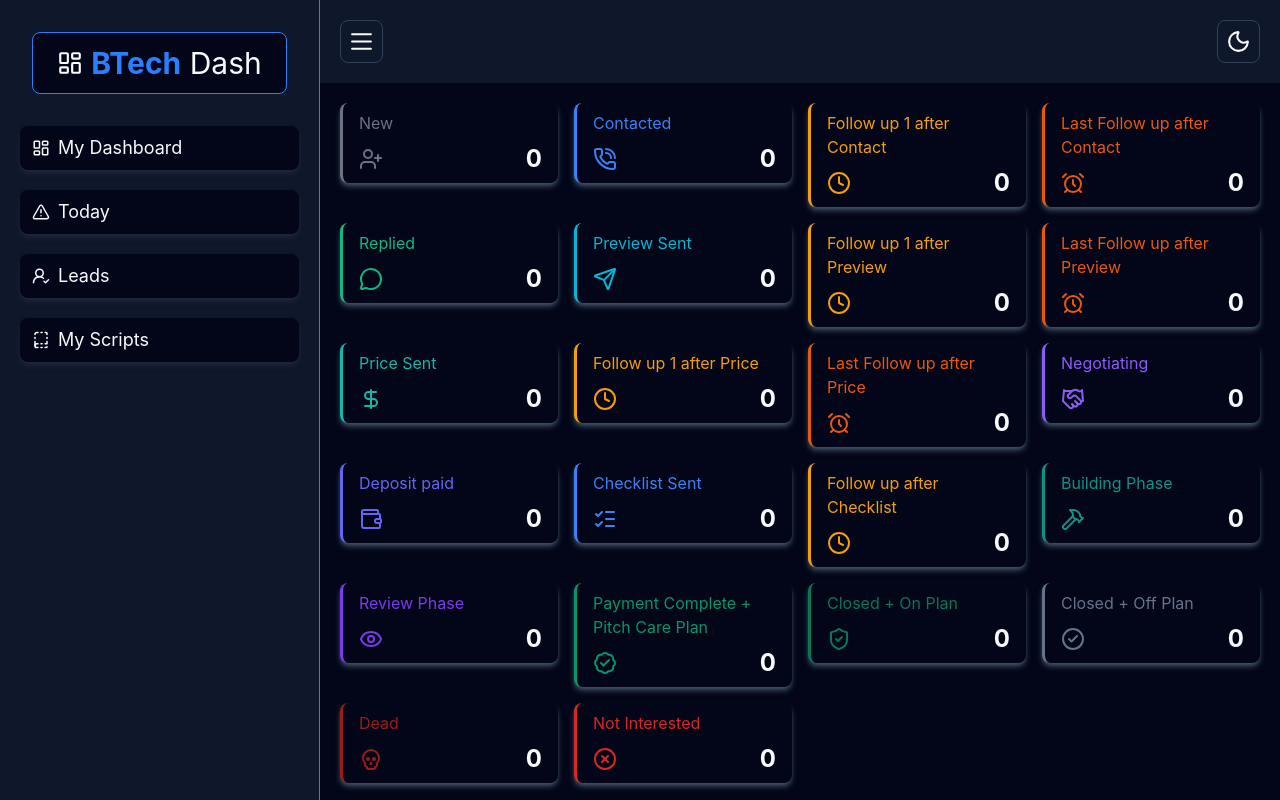
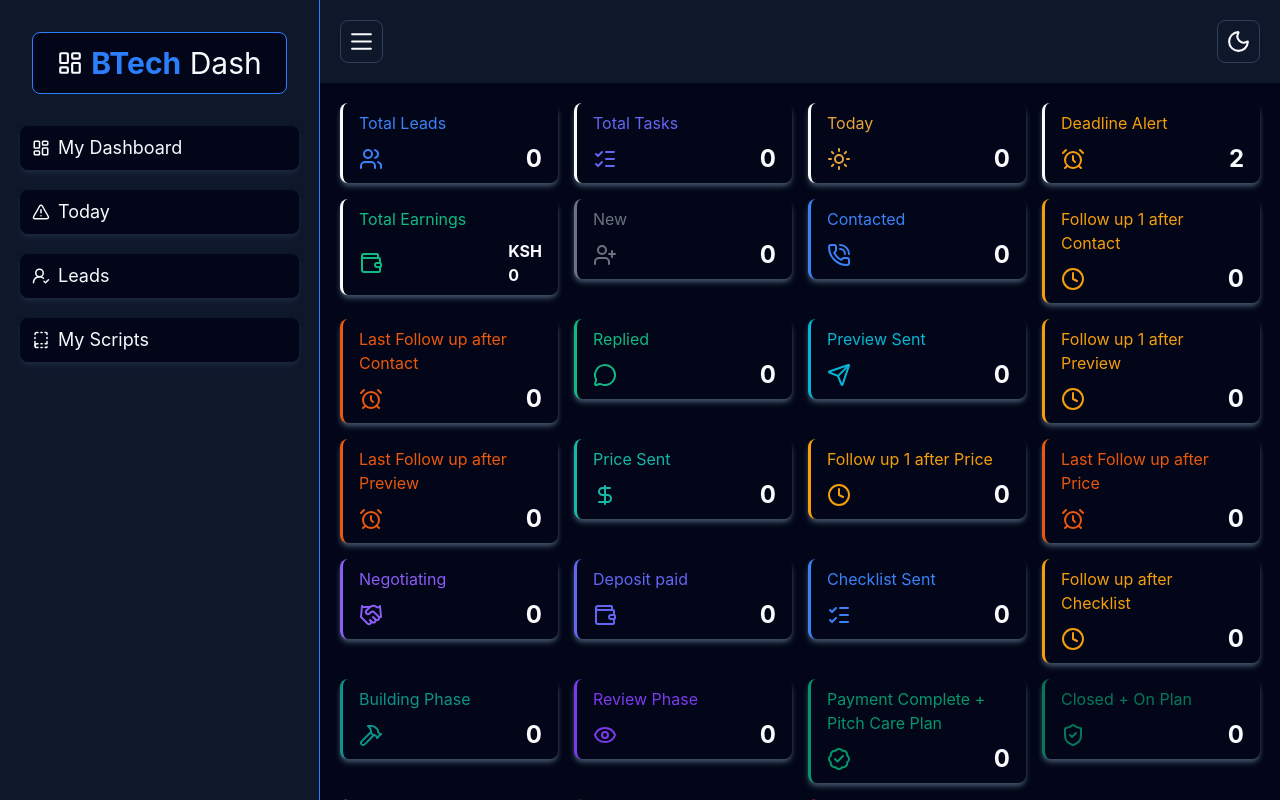
Before and after one commit to Brian9975/BTech-Dashboard, a React (Vite) app: page /mydash in a window 1280 px wide. Built offline with nearby package versions, Linux system fonts and the light colour scheme.

Commit message:
Added total leads & tasks, Today, Deadline Alert and Total Earnings stat card and their counts except for deadline alert, also included icons for no leads to follow up with message as well as for tasks in the dashboard

```diff
--- a/src/hooks/useStatCount.ts
+++ b/src/hooks/useStatCount.ts
@@ -1,7 +1,10 @@
 import { useLead } from "../context/LeadContext";
+import { useTask } from "../context/TaskContext";
 
 export default function useStatCount() {
-  const { leads } = useLead();
+  const { leads, flaggedLeads } = useLead();
+  const {tasks} = useTask()
+
   const newCount = leads.filter((l) => l.stage === "New").length;
   const contactedCount = leads.filter((l) => l.stage === "Contacted").length;
   const f1AfterContactCount = leads.filter(
@@ -52,8 +55,17 @@ export default function useStatCount() {
   const noInterestCount = leads.filter(
     (l) => l.stage === "Not Interested",
   ).length;
-
+const totalLeadsCount = leads.length
+const totalTasksCount = tasks.length
+const todayCount = flaggedLeads.length
+const totalEarningsCount = leads.reduce((total, lead) => {
+return lead.earningsFromLead + total
+}, 0)
   return {
+    totalEarningsCount,
+    todayCount,
+    totalTasksCount,
+    totalLeadsCount,
     newCount,
     contactedCount,
     reviewCount,
--- a/src/pages/MyDash.tsx
+++ b/src/pages/MyDash.tsx
@@ -1,4 +1,18 @@
-import { CheckCircle2, CheckCircleIcon, DeleteIcon, Edit, MoveRight, Plus } from "lucide-react";
+import {
+  AlarmClock,
+  CheckCircle2,
+  CheckCircleIcon,
+  ClipboardList,
+  Coffee,
+  DeleteIcon,
+  Edit,
+  ListChecks,
+  MoveRight,
+  Plus,
+  Sun,
+  Users,
+  Wallet,
+} from "lucide-react";
 import { useLead } from "../context/LeadContext";
 import { Link, useNavigate } from "react-router-dom";
 import { leadStage } from "../LeadStage";
@@ -15,8 +29,14 @@ import AddTaskForm from "../components/AddTaskForm";
 export default function MyDash() {
   const navigate = useNavigate();
   const { tasks, taskLoading } = useTask();
-  const { addTask, setDeadline, setTaskText, deadline, taskText, showAddToast } =
-    useAddTask();
+  const {
+    addTask,
+    setDeadline,
+    setTaskText,
+    deadline,
+    taskText,
+    showAddToast,
+  } = useAddTask();
   const {
     editTask,
     setTaskToUpdate,
@@ -53,9 +73,14 @@ export default function MyDash() {
     negotiatingCount,
     repliedCount,
     previewCount,
+    totalEarningsCount,
+    todayCount,
+    totalTasksCount,
+    totalLeadsCount,
   } = useStatCount();
-  const { deleteTask, taskToDelete, setTaskToDelete, showDelToast } = useDeleteTask();
-  const {completeTask} = useCompleteTask()
+  const { deleteTask, taskToDelete, setTaskToDelete, showDelToast } =
+    useDeleteTask();
+  const { completeTask } = useCompleteTask();
   const taskToUpdateObject = tasks.find((t) => t.id === taskToUpdate);
 
   useEffect(() => {
@@ -69,6 +94,49 @@ export default function MyDash() {
     <div>
       {/* Stats */}
       <div className="grid grid-cols-4 items-start gap-4">
+        <div className="bg-slate-950 cursor-pointer hover:scale-105 transition-all shadow-md shadow-slate-600 border-l-3 rounded-lg  py-2 px-4 flex flex-col justify-between gap-2">
+          <p style={{ color: "#3B82F6" }}>Total Leads</p>
+          <div className="flex justify-between items-center">
+            {/* <s.icon color={s.color} /> */}
+            <Users color={"#3B82F6"} />
+            <span className="text-2xl font-bold">{totalLeadsCount}</span>
+          </div>
+        </div>
+        <div className="bg-slate-950 cursor-pointer hover:scale-105 transition-all shadow-md shadow-slate-600 border-l-3 rounded-lg  py-2 px-4 flex flex-col justify-between gap-2">
+          <p style={{ color: "#6366F1" }}>Total Tasks</p>
+          <div className="flex justify-between items-center">
+            {/* <s.icon color={s.color} /> */}
+            <ListChecks color={"#6366F1"} />
+            <span className="text-2xl font-bold">{totalTasksCount}</span>
+          </div>
+        </div>
+        <div className="bg-slate-950 cursor-pointer hover:scale-105 transition-all shadow-md shadow-slate-600 border-l-3 rounded-lg  py-2 px-4 flex flex-col justify-between gap-2">
+          <p style={{ color: "#E8A33D" }}>Today</p>
+          <div className="flex justify-between items-center">
+            {/* <s.icon color={s.color} /> */}
+            <Sun color="#E8A33D" />
+            <span className="text-2xl font-bold">{todayCount}</span>
+          </div>
+        </div>
+        <div className="bg-slate-950 cursor-pointer hover:scale-105 transition-all shadow-md shadow-slate-600 border-l-3 rounded-lg  py-2 px-4 flex flex-col justify-between gap-2">
+          <p style={{ color: "#F59E0B" }}>Deadline Alert</p>
+          <div className="flex justify-between items-center">
+            {/* <s.icon color={s.color} /> */}
+            <AlarmClock color="#F59E0B" />
+            <span className="text-2xl font-bold">2</span>
+          </div>
+        </div>
+        <div className="bg-slate-950 cursor-pointer hover:scale-105 transition-all shadow-md shadow-slate-600 border-l-3 rounded-lg  py-2 px-4 flex flex-col justify-between gap-2">
+          <p style={{ color: "#10B981" }}>Total Earnings</p>
+          <div className="flex justify-between items-center">
+            {/* <s.icon color={s.color} /> */}
+            <Wallet color="#10B981" />
+            <span className=" flex flex-col  font-bold ">
+              <span>KSH </span>
+              {totalEarningsCount}
+            </span>
+          </div>
+        </div>
         {leadStage.map((s) => (
           <div
             onClick={() => navigate(`/stage/${s.name}`)}
@@ -140,10 +208,24 @@ export default function MyDash() {
       <div className="flex  items-center gap-15  py-10">
         <div className="p-5">
           <h1 className="text-xl pb-3 font-bold ">Today</h1>
-          <div className={`h-35 border p-3 rounded-lg border-slate-600  overflow-y-auto`}>
-
-            {isLoading ? <div><h1>Loading...</h1></div> : flaggedLeads.length === 0 ? <div ><div><p  className="pt-10 font-bold text-lg text-green-600 tracking-wide">No Leads to work on today!</p></div></div> : flaggedLeads.map(({lead}) =>
-
+          <div
+            className={`h-35 border p-3 rounded-lg border-slate-600  overflow-y-auto`}
+          >
+            {isLoading ? (
+              <div>
+                <h1>Loading...</h1>
+              </div>
+            ) : flaggedLeads.length === 0 ? (
+              <div>
+                <div>
+                  <p className="pt-8 gap-2 font-bold text-lg text-[#10B981] tracking-wide flex flex-col items-center">
+                    <Coffee size={30} color="#10B981" />
+                    <span>No Leads to work on today!</span>
+                  </p>
+                </div>
+              </div>
+            ) : (
+              flaggedLeads.map(({ lead }) => (
                 <div key={lead.id}>
                   <p className="flex gap-15 items-center">
                     <span className="text-lg">{lead.name}</span>{" "}
@@ -155,7 +237,7 @@ export default function MyDash() {
                     </Link>
                   </p>
                 </div>
-
+              ))
             )}
           </div>
 
@@ -169,6 +251,7 @@ export default function MyDash() {
           </div>
         </div>
 
+        {/* Task feature */}
         <div className="bg-slate-900 relative h-70 overflow-y-auto flex-1 rounded-lg">
           <div className="sticky p-3 top-0 backdrop-blur-xl">
             <div className="flex justify-end ">
@@ -183,9 +266,24 @@ export default function MyDash() {
             <h1 className="text-xl font-bold  text-blue-600">Your Tasks</h1>
           </div>
           <ul className="flex p-5 text-center flex-col gap-5">
-            {taskLoading ? <div><p>Loading...</p></div> : tasks.length === 0 ? <div ><p className="text-lg font-bold tracking-wide">No tasks Added at the moment!</p></div> : tasks.map((t) => (
+            {taskLoading ? (
+              <div>
+                <p>Loading...</p>
+              </div>
+            ) : tasks.length === 0 ? (
+              <div>
+                <p className="text-lg font-bold tracking-wide text-[#9CA3AF] flex flex-col items-center gap-2">
+                  <ClipboardList size={30} color="#9CA3AF" />
+                  <span>No tasks Added at the moment!</span>
+                </p>
+              </div>
+            ) : (
+              tasks.map((t) => (
                 <div key={t.id} className="bg-slate-950 p-2 rounded-lg">
-                <li onClick={() => completeTask(t.id)} className={`flex gap-2 ${t.isCompleted && "text-slate-600 line-through"}  cursor-pointer  hover:scale-95 transition-all items-start text-lg`}>
+                  <li
+                    onClick={() => completeTask(t.id)}
+                    className={`flex gap-2 ${t.isCompleted && "text-slate-600 line-through"}  cursor-pointer  hover:scale-95 transition-all items-start text-lg`}
+                  >
                     <CheckCircle2 className="hidden md:block" size={25} />{" "}
                     <CheckCircle2 className="md:hidden" size={30} />
                     <span>{t.task}</span>{" "}
@@ -214,7 +312,8 @@ export default function MyDash() {
                     </button>
                   </span>
                 </div>
-            ))}
+              ))
+            )}
           </ul>
         </div>
       </div>
@@ -224,9 +323,14 @@ export default function MyDash() {
         onClick={closeDialog}
         className={`fixed ${modalIsOpen ? "block" : "hidden"} bg-black/50 z-50 inset-0`}
       ></div>
-      <AddTaskForm addTask={addTask} taskText={taskText} setTaskText={setTaskText} deadline={deadline} setDeadline={setDeadline} modalIsOpen={modalIsOpen} />
-
-
+      <AddTaskForm
+        addTask={addTask}
+        taskText={taskText}
+        setTaskText={setTaskText}
+        deadline={deadline}
+        setDeadline={setDeadline}
+        modalIsOpen={modalIsOpen}
+      />
 
       {/* Edit Task Modal */}
       <div
@@ -306,7 +410,6 @@ export default function MyDash() {
         </div>
       </div>
 
-
       {/* Add Task Toast */}
       <div
         className={`bg-slate-50 z-50 fixed shadow-md shadow-slate-700 top-0 transition-all duration-400 ${showAddToast ? "right-0" : "-right-100"}  m-5 rounded-lg py-5 px-4 text-center text-slate-950`}
```
Lines whose indentation alone changed are shown as unchanged.
